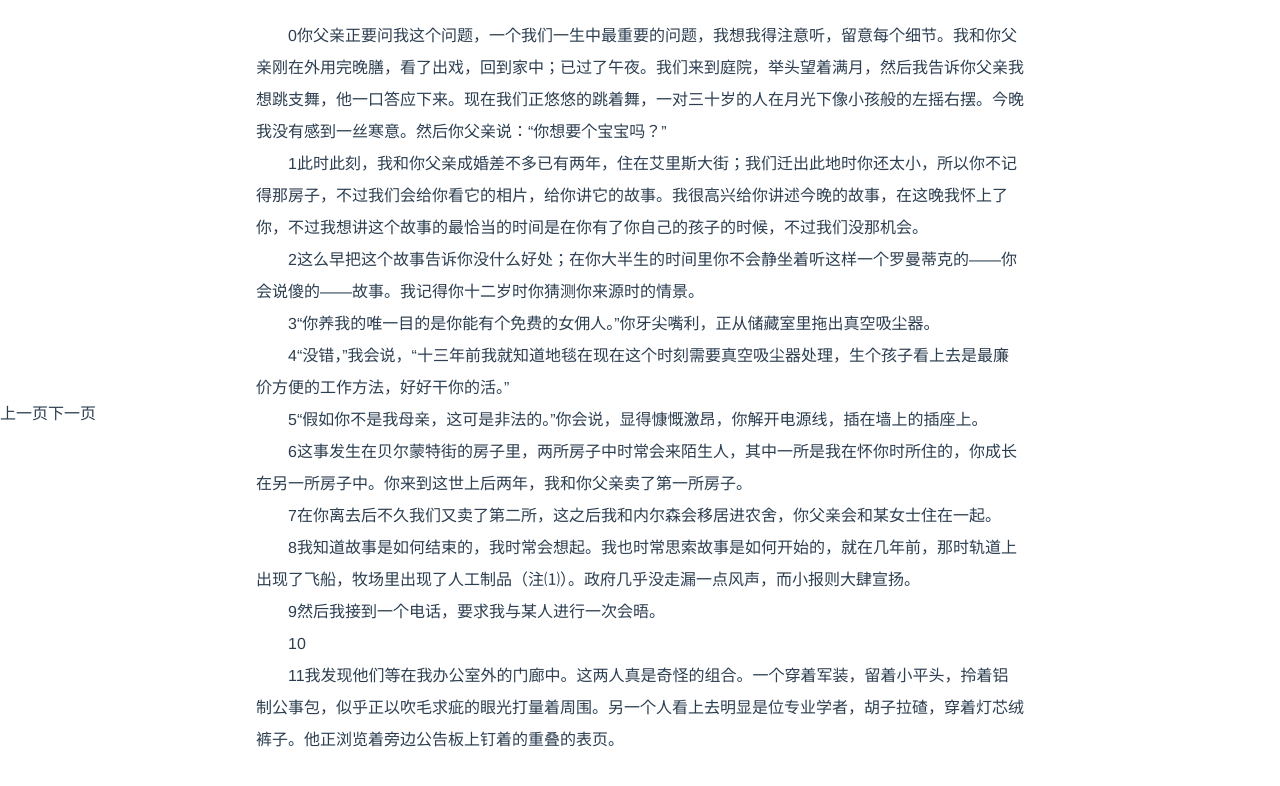
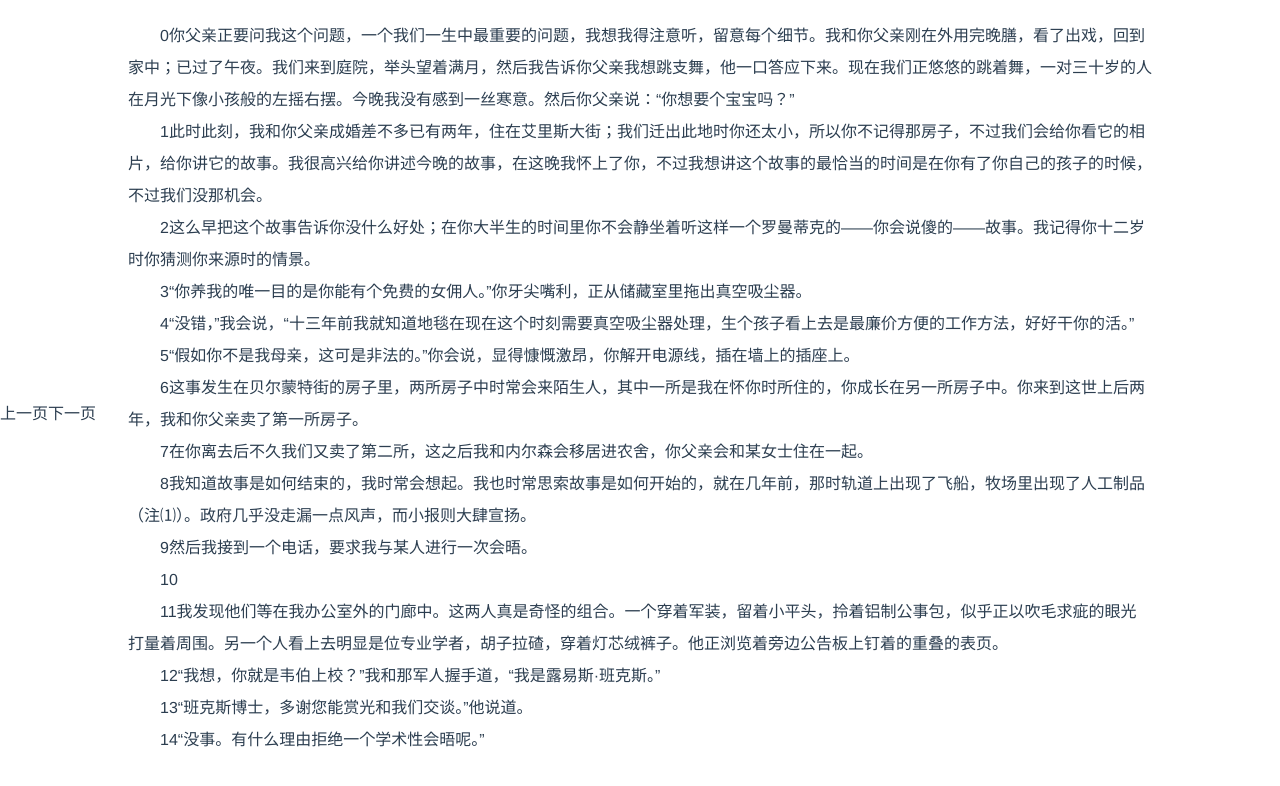
Before and after one commit to MangiDu/vue-text-reader, a Vue app: page / in a window 1280 px wide. Shown: the top 786 px of the page. Built offline with nearby package versions, Linux system fonts and the light colour scheme.

Commit message:
container width may change

```diff
--- a/src/components/reader/index.vue
+++ b/src/components/reader/index.vue
@@ -5,7 +5,7 @@
       <span @click="changePage('prev')">上一页</span>
       <span @click="changePage('next')">下一页</span>
     </div>
-    <div class="reader__content" :style="{'font-size': fontSize + 'px', 'height': contentHeight + 'px', 'margin-top': marginGap + 'px', 'line-height': lineHeight}">
+    <div class="reader__content" :style="{'width': '80%', 'font-size': fontSize + 'px', 'height': contentHeight + 'px', 'margin-top': marginGap + 'px', 'line-height': lineHeight}">
       <div class="reader__text" ref="text"></div>
       <div class="reader__text" v-html="currentContent" :style="{'margin-top': -1 * fontSize * lineHeight * activePage.topHiddenLineCount + 'px'}"></div>
     </div>
@@ -218,7 +218,6 @@ function getHtmlString (name, content) {
   position: relative;
   margin-left: auto;
   margin-right: auto;
-  width: 60%;
   overflow: hidden;
 }
 .reader__text p {
```
